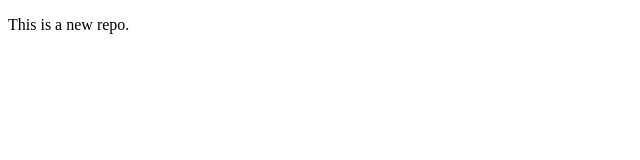
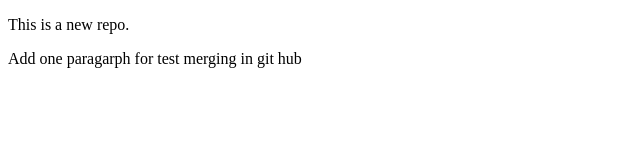
Before and after one commit to shivavishwakrma094/LocalRepo-, a plain HTML site: page index.html in a window 1280 px wide. Shown: the whole page, without its empty margins (0-640 px from the left). Drawn offline with Linux system fonts and the light colour scheme.

Commit message:
aada paragraph

```diff
--- a/index.html
+++ b/index.html
@@ -7,5 +7,7 @@
 </head>
 <body>
     <p>This is a new repo.</p>
+    <p>Add one paragarph for test merging in git hub </p>
+
 </body>
 </html>
```
